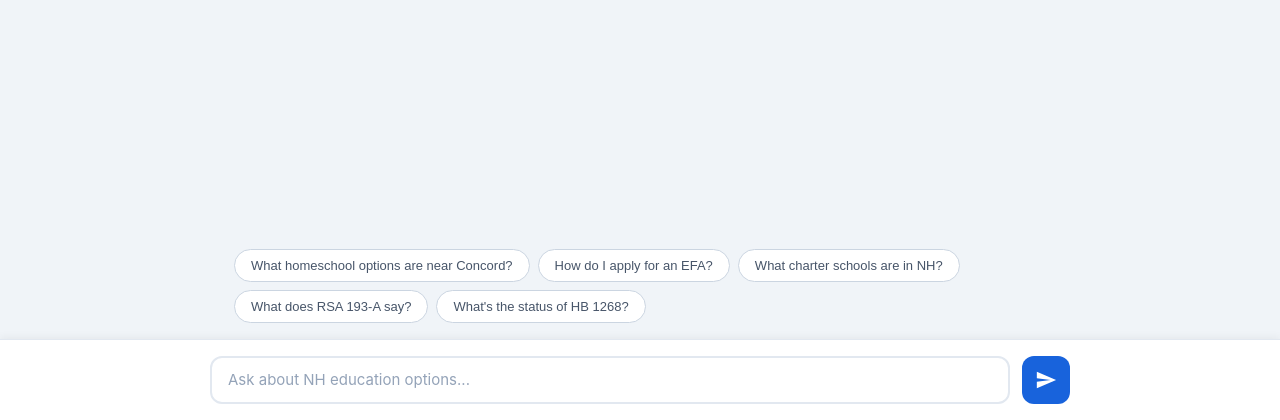
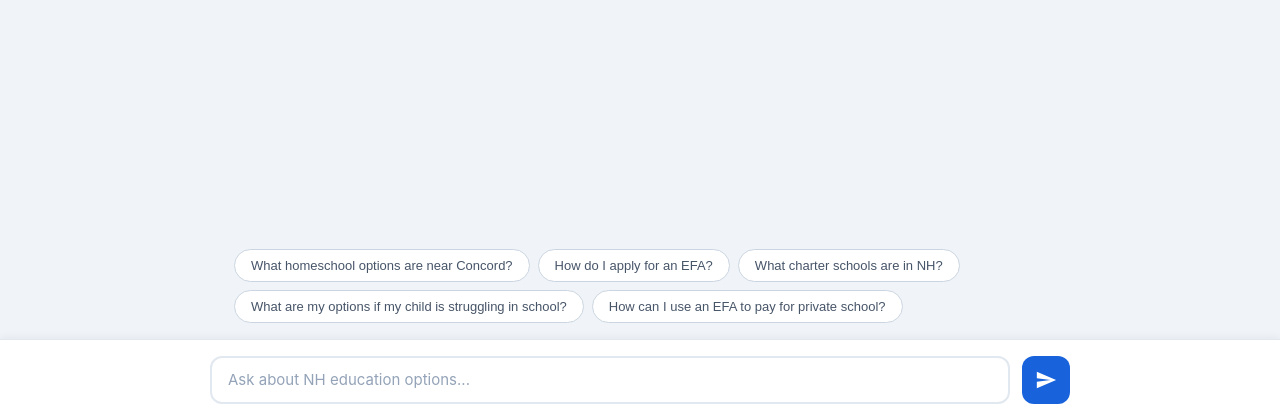
Before and after one commit to cmaidmentnh/edopt-chatbot, a Python web app: template templates/beta.html in a window 1280 px wide. Shown: the part 380-800 px from the top of the page. Run offline with Jinja, Linux system fonts and the light colour scheme; the template is opened without the code that fills it, so the values that code supplies are empty.

Commit message:
Replace technical quick-ask buttons with parent-friendly questions
Swap RSA/bill references for questions a parent would actually ask.

Co-Authored-By: Claude Opus 4.6 <noreply@anthropic.com>

```diff
--- a/templates/beta.html
+++ b/templates/beta.html
@@ -226,8 +226,8 @@
         <button class="suggestion" onclick="askQuestion(this)">What homeschool options are near Concord?</button>
         <button class="suggestion" onclick="askQuestion(this)">How do I apply for an EFA?</button>
         <button class="suggestion" onclick="askQuestion(this)">What charter schools are in NH?</button>
-        <button class="suggestion" onclick="askQuestion(this)">What does RSA 193-A say?</button>
-        <button class="suggestion" onclick="askQuestion(this)">What's the status of HB 1268?</button>
+        <button class="suggestion" onclick="askQuestion(this)">What are my options if my child is struggling in school?</button>
+        <button class="suggestion" onclick="askQuestion(this)">How can I use an EFA to pay for private school?</button>
     </div>
 
     <div class="input-area">
```
